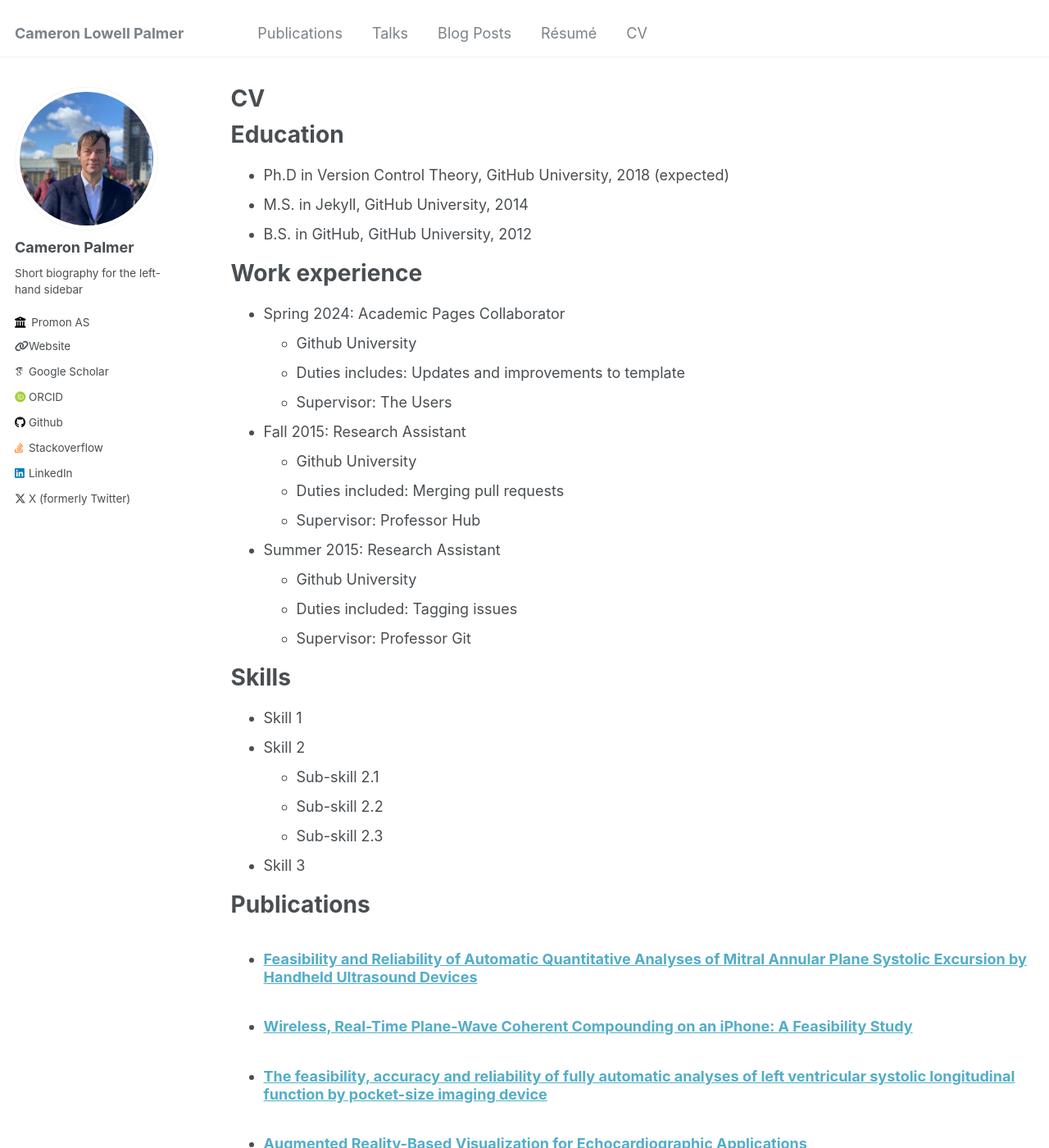
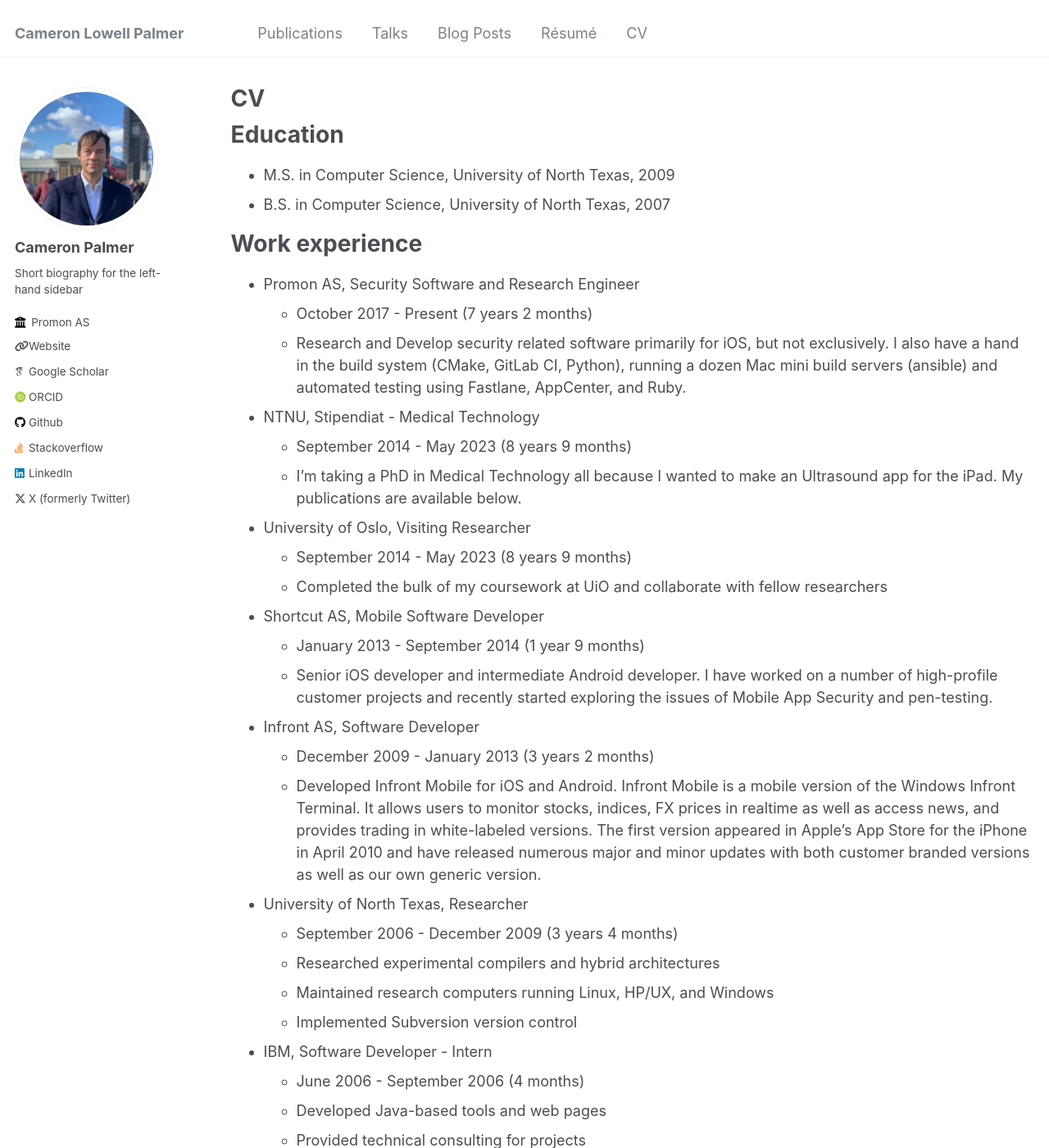
Before and after one commit to palmerc/palmerc.github.io, a Jekyll site: the page built from _pages/cv.md, in a window 1280 px wide and 1400 px high. Shown: the whole window at 82% size. Built offline with Jekyll 4.4.1, drawn with Linux system fonts in a browser that asks for light colours; some web fonts are replaced; some of the changed text lies outside the part shown.

Commit message:
Start adding the job experiences

```diff
--- a/_pages/cv.md
+++ b/_pages/cv.md
@@ -11,35 +11,80 @@ redirect_from:
 
 Education
 ======
-* Ph.D in Version Control Theory, GitHub University, 2018 (expected)
-* M.S. in Jekyll, GitHub University, 2014
-* B.S. in GitHub, GitHub University, 2012
+* M.S. in Computer Science, University of North Texas, 2009
+* B.S. in Computer Science, University of North Texas, 2007
 
 Work experience
 ======
-* Spring 2024: Academic Pages Collaborator
-  * Github University
-  * Duties includes: Updates and improvements to template
-  * Supervisor: The Users
 
-* Fall 2015: Research Assistant
-  * Github University
-  * Duties included: Merging pull requests
-  * Supervisor: Professor Hub
+* Promon AS, Security Software and Research Engineer
+  * October 2017 - Present (7 years 2 months)
+  * Research and Develop security related software primarily for iOS, but not
+  exclusively. I also have a hand in the build system (CMake, GitLab CI, Python),
+  running a dozen Mac mini build servers (ansible) and automated testing using
+  Fastlane, AppCenter, and Ruby.
 
-* Summer 2015: Research Assistant
-  * Github University
-  * Duties included: Tagging issues
-  * Supervisor: Professor Git
+* NTNU, Stipendiat - Medical Technology
+  * September 2014 - May 2023 (8 years 9 months)
+  * I'm taking a PhD in Medical Technology all because I wanted to make an
+  Ultrasound app for the iPad. My publications are available below.
+
+* University of Oslo, Visiting Researcher
+  * September 2014 - May 2023 (8 years 9 months)
+  * Completed the bulk of my coursework at UiO and collaborate with fellow
+  researchers
+
+* Shortcut AS, Mobile Software Developer
+  * January 2013 - September 2014 (1 year 9 months)
+  * Senior iOS developer and intermediate Android developer. I have worked on
+  a number of high-profile customer projects and recently started exploring the
+  issues of Mobile App Security and pen-testing.
+
+* Infront AS, Software Developer
+  * December 2009 - January 2013 (3 years 2 months)
+  * Developed Infront Mobile for iOS and Android. Infront Mobile is a mobile
+  version of the Windows Infront Terminal. It allows users to monitor stocks,
+  indices, FX prices in realtime as well as access news, and provides trading in
+  white-labeled versions. The first version appeared in Apple's App Store for the
+  iPhone in April 2010 and have released numerous major and minor updates
+  with both customer branded versions as well as our own generic version.
+
+* University of North Texas, Researcher
+  * September 2006 - December 2009 (3 years 4 months)
+  * Researched experimental compilers and hybrid architectures
+  * Maintained research computers running Linux, HP/UX, and Windows
+  * Implemented Subversion version control
+
+* IBM, Software Developer - Intern
+  * June 2006 - September 2006 (4 months)
+  * Developed Java-based tools and web pages
+  * Provided technical consulting for projects
+
+* Seagate Technology, LLC, Information Security, Staff Network Engineer
+  * January 2000 - August 2004 (4 years 8 months)
+  * Designed, maintained, and implemented Internet services for Seagate’s
+global network, including DNS, firewall, routing, and VPN
+  * Maintained a network lab for evaluation of new products
+  * Migrated network from an “island” to a default routing network
+
+* Bank of America, Information Security (2 years 9 months)
+  * May 1997 - January 2000
+  * Evaluated VPN technology for Bank of America when they first considered
+  the technology
+  * Consulted business groups on the use of authentication systems and
+  encryption systems
 
 Skills
 ======
-* Skill 1
-* Skill 2
-  * Sub-skill 2.1
-  * Sub-skill 2.2
-  * Sub-skill 2.3
-* Skill 3
+* Decompilers
+  * IDA Pro
+  * Ghidra
+* Programming languages
+  * C, C++, Objective-C, Swift
+  * Python, Ruby
+* Other tools
+  * CI/CD
+  * git
 
 Publications
 ======
```
Also changed, not shown: other parts of _pages/cv.md (+1 -1 lines).
